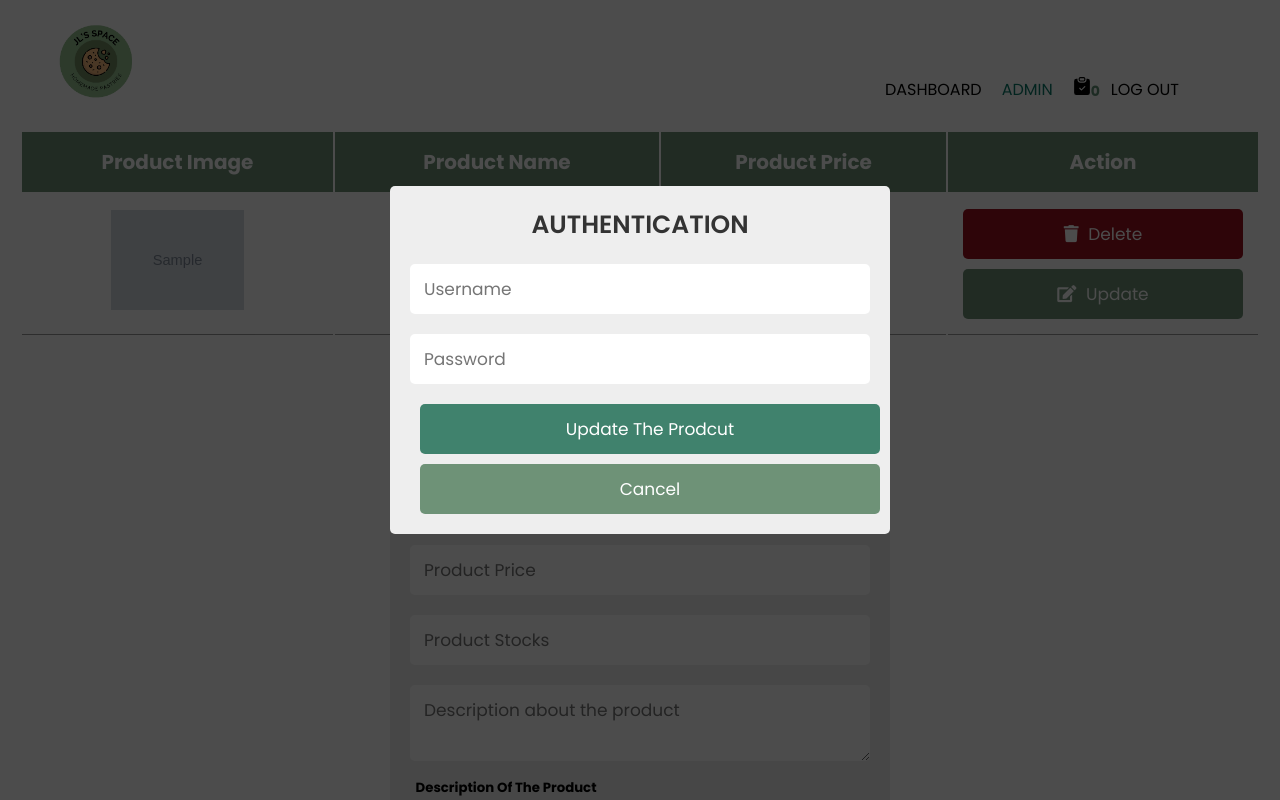
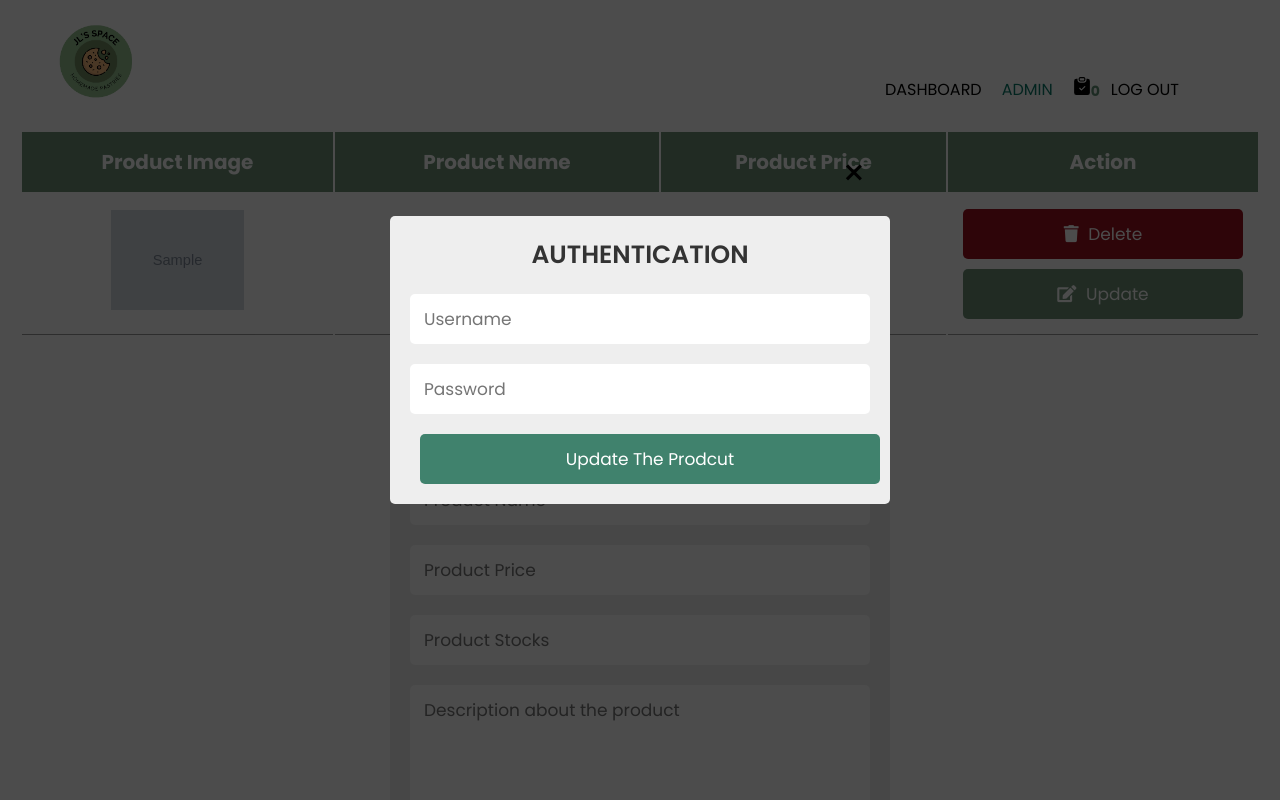
Before and after one commit to Lili0009/jlspace, a PHP site: page /admin.php?edit=1 in a window 1280 px wide. Run offline with PHP 8.4, Linux system fonts and the light colour scheme; the visitor is signed in with stand-in values (Sample User, id 1); tables that the repository leaves empty or names only in its code hold one stand-in row (values such as "Sample post"); grey boxes marked "Sample" are stand-in pictures.

Commit message:
UPDATE admin.php and design.css
close button and description

```diff
--- a/admin.php
+++ b/admin.php
@@ -9,8 +9,9 @@ if(isset($_POST['add_product'])){
    $p_image = $_FILES['p_image']['name'];
    $p_description = $_POST['description'];
    $p_stock = $_POST['p_stock'];
+   $p_description_txt = $_POST['p_description'];
 
-   $insert_query = mysqli_query($con, "INSERT INTO `products`(product_name, description, price, image,total_stocks) VALUES('$p_name','$p_description', '$p_price', '$p_image','$p_stock')") or die('query failed');
+   $insert_query = mysqli_query($con, "INSERT INTO `products`(product_name, description, price, image,total_stocks, description_txt) VALUES('$p_name','$p_description', '$p_price', '$p_image','$p_stock', '$p_description_txt')") or die('query failed');
 
    if($insert_query){
       $message[] = 'product added succesfully';
@@ -26,10 +27,11 @@ if(isset($_POST['update'])){
          $update_descritpion = $_POST['update_description'];
          $update_p_image = $_FILES['update_p_image']['name'];
          $update_stocks = $_POST['update_stocks'];
+         $update_description_txt = $_POST['update_description_txt'];
                if(!empty($update_p_image)){
-               $update_query = mysqli_query($con, "UPDATE `products` SET product_name = '$update_p_name', description = '$update_descritpion', price = '$update_p_price', image = '$update_p_image', total_stocks = '$update_stocks' WHERE product_id = '$update_p_id'");
+               $update_query = mysqli_query($con, "UPDATE `products` SET product_name = '$update_p_name', description = '$update_descritpion', price = '$update_p_price', image = '$update_p_image', total_stocks = '$update_stocks', description_txt = '$update_description_txt' WHERE product_id = '$update_p_id'");
                }else{
-               $update_query = mysqli_query($con, "UPDATE `products` SET product_name = '$update_p_name', description = '$update_descritpion', price = '$update_p_price', total_stocks = '$update_stocks' WHERE product_id = '$update_p_id'");
+               $update_query = mysqli_query($con, "UPDATE `products` SET product_name = '$update_p_name', description = '$update_descritpion', price = '$update_p_price', total_stocks = '$update_stocks', description_txt = '$update_description_txt' WHERE product_id = '$update_p_id'");
                }
          if($update_query){
             $message[] = 'product updated succesfully';
@@ -216,15 +218,17 @@ if(isset($_GET['authentication_update'])){
 ?>
 
    <div class='edit-form-container'>
-         <div class='edit-img'>
-            <img src="prod/<?php echo $fetch_edit['image']; ?>" alt="" class = "image">
-         </div>
+
+      <img src="prod/<?php echo $fetch_edit['image']; ?>" alt="" class="edit-img">
       <form method="post" class="edit-product-form" enctype="multipart/form-data">
+
       <p id = "edit">edit product</p>
       <input type="hidden" name="update_p_id" value="<?php echo $fetch_edit['product_id']; ?>">
       <input type="text" class="box" required name="update_p_name" value="<?php echo $fetch_edit['product_name']; ?>">
       <input type="text" class="box" required name="update_p_price" value="<?php echo $fetch_edit['price']; ?>">
       <input type="text" class="box" required name="update_stocks" value="<?php echo $fetch_edit['total_stocks']; ?>">
+      <textarea class="box" required name="update_description_txt" rows=5><?php echo $fetch_edit['description_txt']; ?></textarea>
+
 
       <h5>DESCRIPTION </h5>
          <select name="update_description" class = "box">
@@ -235,6 +239,7 @@ if(isset($_GET['authentication_update'])){
                <option name = "donuts-muffin" value="donuts-muffin">Donuts & Muffins</option>
                <option name = "box-specials" value="box-specials">Box Specials</option>
             </select>
+      <h5>IMAGE</h5>
       <input type="file" class="box" name="update_p_image" accept="image/png, image/jpg, image/jpeg" value="<?php echo $fetch_edit['image']; ?>">
       <input type="submit" value="update the prodcut" name="update" class="btn">
       <input type="submit" value="cancel" name="cancel" id="close-edit" class="option-btn">
@@ -261,13 +266,13 @@ if(isset($_GET['delete'])){
 ?>
       <div class='order-message-container'>
       <form class="add-product-form" action="includes/login.inc.php" method="post">
+         <button id = "btn-close">&times;</button>
       <p id = "edit">AUTHENTICATION</p>
       <input type="hidden" name="delete_p_id" value="<?php echo $fetch_delete['product_id']; ?>">
       <input type="text" name="mailuid" placeholder="Username" class = "box">
       <input id="password" type="password" name="password" placeholder="Password" class = "box"><br>
 
       <input type="submit" value="delete the prodcut" name="delete_product" class="btn">
-      <input type="submit" value="cancel" name="cancel" id="close-edit" class="option-btn">
 
       <?php
 
@@ -291,13 +296,13 @@ if(isset($_GET['edit'])){
 ?>
       <div class='order-message-container'>
       <form class="add-product-form" action="includes/login.inc.php" method="post">
+      <button id = "btn-close">&times;</button>
       <p id = "edit">AUTHENTICATION</p>
       <input type="hidden" name="update_p_id" value="<?php echo $fetch_update['product_id']; ?>">
       <input type="text" name="mailuid" placeholder="Username" class = "box">
       <input id="password" type="password" name="password" placeholder="Password" class = "box"><br>
 
       <input type="submit" value="update the prodcut" name="update_product" class="btn">
-      <input type="submit" value="cancel" name="cancel" id="close-edit" class="option-btn">
 
       <?php
 
@@ -363,7 +368,7 @@ if(isset($_GET['edit'])){
    <input type="text" name="p_name" placeholder="Product Name" class = "box" required>
    <input type="text" name="p_price" min="0" placeholder="Product Price" class = "box" required>
    <input type="text" name="p_stock" min="0" placeholder="Product Stocks" class = "box" required>
-   <textarea name="p_description" min="0" placeholder="Description about the product" class = "box" required></textarea>
+   <textarea name="p_description" min="0" placeholder="Description about the product" class = "box" rows=5 required></textarea>
             <h5>&nbsp;&nbsp;description of the product</h5>
             <select name="description" class = "box">
                <option name = "best-seller" value="best-seller">Best Seller</option>
--- a/design.css
+++ b/design.css
@@ -176,10 +176,7 @@ hr {
   background-color: var(--dark-bg);
   width: 100%;
 }
-.edit-img{
-  float: left;
-  display: inherit;
-}
+
 
 .edit-form-container::-webkit-scrollbar {
   width: 1rem;
@@ -212,10 +209,19 @@ hr {
   background-color: var(--bg-color);
   border-radius: .5rem;
   padding:2rem;
-  margin:0 auto;
+  margin-left: auto;
+  margin-right: auto;
+  margin-top: 15rem;
+}
+.edit-form-container #btn-close{
+  width: 15%;
+  color: #fff;
+  background: transparent;
+  border-radius: 50px;
+  cursor: pointer;
+  font-size: 30px;
+}
 
-
-}
 
 .edit-product-form #edit{
   font-size: 2.5rem;
@@ -667,6 +673,19 @@ html {
   z-index: 1100;
   background-color: var(--dark-bg);
   width: 100%;
+}
+
+.order-message-container #btn-close{
+  background-color: transparent;
+  border: 0;
+  font-size: 37px;
+  color: black;
+  cursor: pointer;
+  position: absolute;
+  right:33rem;
+  top: 14.5rem;
+  border-radius: 2%;
+  transition: all 0.2s ease-in;
 }
 
 .order-message-container::-webkit-scrollbar {
```
